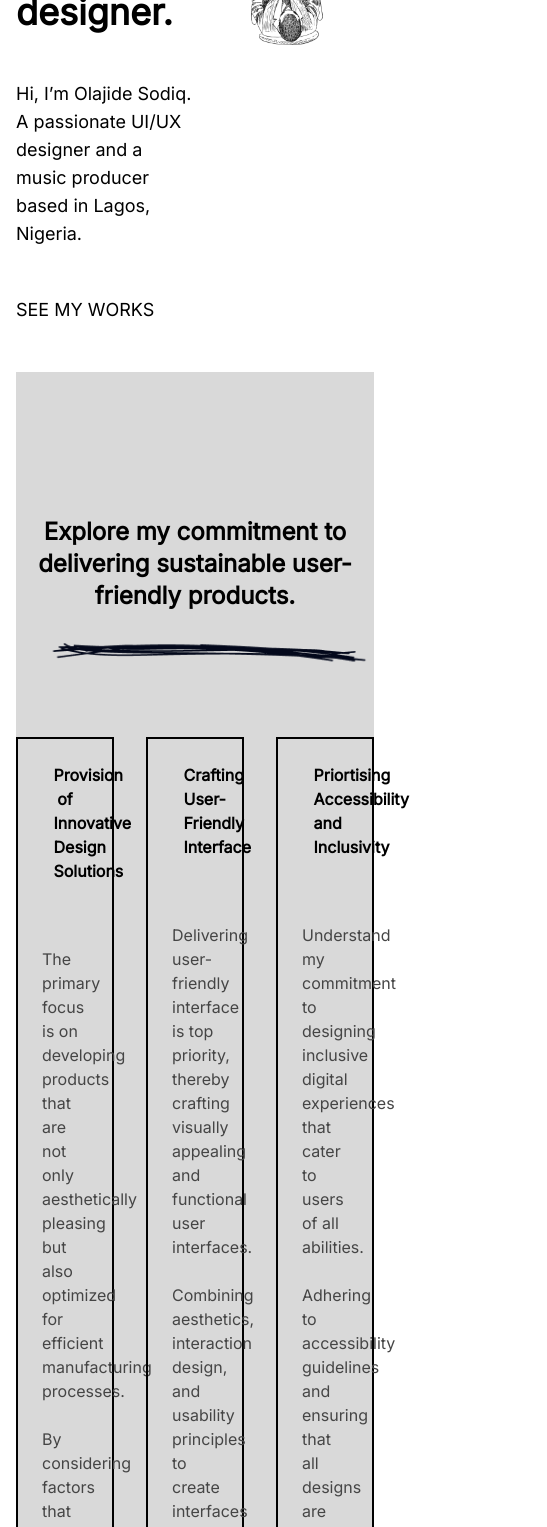
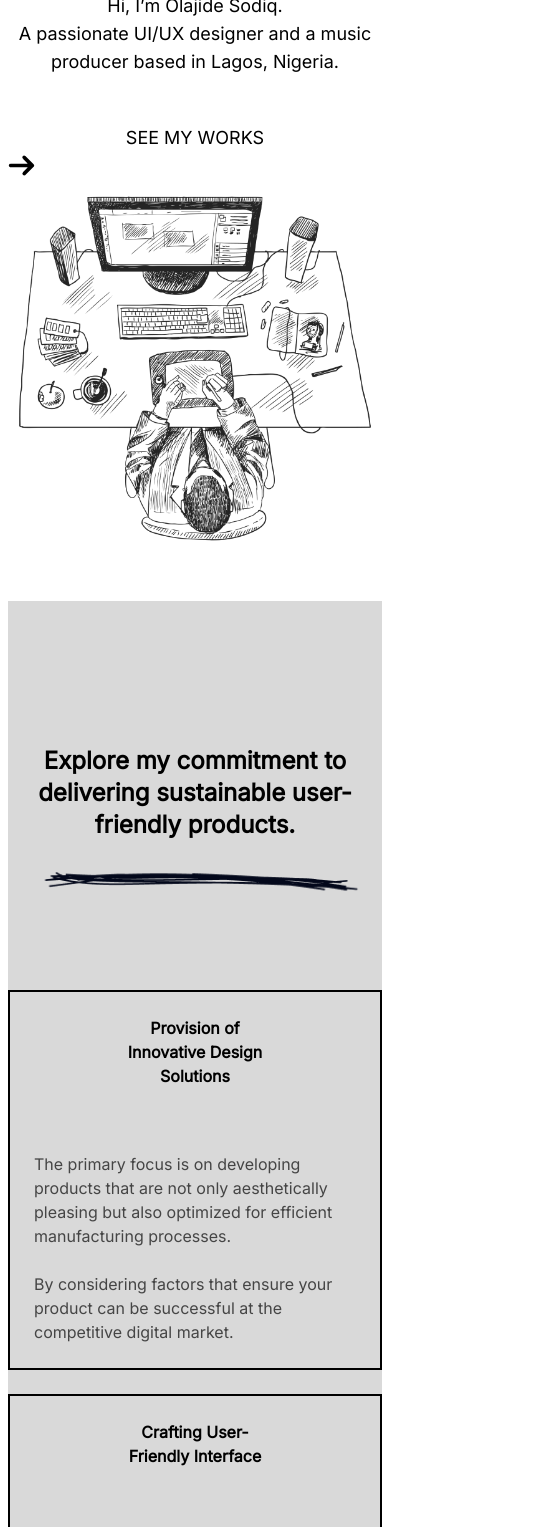
Before and after one commit to monyasau/abefe, a React (Vite) app: page / in a window 390 px wide. Shown: the part 220-1747 px from the top of the page, 547 px wide, since content can reach past the window. Built offline with nearby package versions, Linux system fonts and the light colour scheme.

Commit message:
perfecting mobile design

```diff
--- a/index.html
+++ b/index.html
@@ -9,7 +9,7 @@
     <meta name="viewport" content="width=device-width, initial-scale=1.0" />
     <title>Music and Product designer</title>
   </head>
-  <body style="font-family: 'Inter', sans-serif;" class="p-4 md:p-0">
+  <body style="font-family: 'Inter', sans-serif;" class="p-2 md:p-0">
     <div id="root"></div>
     <script type="module" src="/src/main.jsx"></script>
     <script type="module" src="/src/index.js"></script>
--- a/src/components/AboutSection.jsx
+++ b/src/components/AboutSection.jsx
@@ -24,7 +24,6 @@ export default function AboutSection() {
     },
   ];
 
-  console.log(sectionItems);
 
   return (
     <div className="  bg-[#D9D9D9]">
@@ -35,9 +34,9 @@ export default function AboutSection() {
         </h2>
         <img src={TitleUnderline} alt="" className="mx-auto max-w-sm" />
 
-        <div className="grid grid-cols-3 gap-8 pt-16">
+        <div className="md:grid grid-cols-3 gap-8 pt-16">
           {sectionItems.map((item, i) => (
-            <div key={i} className="border-2 border-black p-6">
+            <div key={i} className="border-2 my-6 md:my-0 border-black p-6">
               <h3 className="font-semibold max-w-[50%] text-center mx-auto mb-16">
                 {item.title}
               </h3>
--- a/src/components/FooterSection.jsx
+++ b/src/components/FooterSection.jsx
@@ -10,7 +10,7 @@ export default function FooterSection() {
   return (
     <>
       <div className="bg-[#222222] py-24">
-        <div className=" max-w-screen-xl mx-auto  grid grid-cols-2">
+        <div className=" max-w-screen-xl mx-auto  md:grid grid-cols-2">
           <div>
             <div className="pb-24">
               <h1 className=" text-white font-semibold text-3xl">
--- a/src/components/HeroSection.jsx
+++ b/src/components/HeroSection.jsx
@@ -1,8 +1,9 @@
 import HeroImage from "../assets/images/hero-photo.png";
+import arrowIcon from "../assets/images/black-arrow.png";
 
 export default function HeroSection() {
     return (
-        <section className="max-w-screen-xl mx-auto grid grid-cols-2 py-12">
+        <section className="max-w-screen-xl mx-auto md:grid text-center grid-cols-2 py-12">
             <div className="md:flex md:flex-col md:justify-center">
                 <h1 className="font-extrabold text-4xl md:max-w-sm">A creative product & music designer.</h1>
 
@@ -12,7 +13,7 @@ export default function HeroSection() {
                 </p>
 
                 <div>
-                    <a href="#" className="font-medium hover:underline text-lg">SEE MY WORKS</a>
+                    <a href="#" className="font-medium hover:underline text-lg">SEE MY WORKS <img src={arrowIcon} alt="" /></a>
                 </div>
             </div>
 
--- a/src/components/TopNav.jsx
+++ b/src/components/TopNav.jsx
@@ -1,8 +1,14 @@
 export default function TopNav() {
+  let dropdownIcon = document.getElementById("dropdownMenuToggleIcon");
+  let backdrop = document.getElementById("backdrop");
+  let defaultMenu = document.getElementById("defaultNav");
+  let smNavBar = document.getElementById("smallScreenNavBar");
+  let smNavCloseBtn = document.getElementById("closeSmNav")
+
 
   return (
     <>
-      <nav className="hidden md:block border-b">
+      <nav id="defaultNav" className="hidden md:block border-b">
         <div className="md:max-w-screen-xl mx-auto py-4 flex w-full justify-between">
           <div>
             <a href="/" className="text-xl font-bold">
@@ -42,11 +48,15 @@ export default function TopNav() {
               ThisIsAbefe
             </a>
           </div>
-      <div className="dropdown align-right md:hidden items-center flex">
+      <div  id="dropdownMenuToggleIcon" className=" dropdown align-right md:hidden items-center flex" onClick={() => {
+    backdrop.classList.remove("hidden");
+    smNavBar.classList.remove("hidden")
+    defaultMenu.classList.add("hidden");
+  }}>
         <a href="#" className="text-slate-600 font-bold mx-4">Menu</a>
 
 
-      <svg width="24" height="24" id="dropdownMenuToggleIcon" className="md:hidden">
+      <svg width="24" height="24" className="md:hidden">
           <path
             d="M12 6v.01M12 12v.01M12 18v.01M12 7a1 1 0 1 1 0-2 1 1 0 0 1 0 2Zm0 6a1 1 0 1 1 0-2 1 1 0 0 1 0 2Zm0 6a1 1 0 1 1 0-2 1 1 0 0 1 0 2Z"
             stroke="currentColor"
@@ -58,7 +68,7 @@ export default function TopNav() {
 
       <div
         id="smallScreenNavBar"
-        className="hidden fixed top-4 right-4 w-full max-w-xs bg-white rounded-lg shadow-lg p-6 text-base font-semibold text-slate-900 dark:bg-slate-800 dark:text-slate-400 dark:highlight-white/5"
+        className="hidden fixed z-50 top-4 right-4 w-full max-w-xs bg-white rounded-lg shadow-lg p-6 text-base font-semibold text-slate-900 dark:bg-slate-800 dark:text-slate-400 dark:highlight-white/5"
       >
         <div
           id="closeSmNav"
@@ -104,7 +114,7 @@ export default function TopNav() {
 
       <div
         id="backdrop"
-        className="hidden fixed inset-0 bg-black/20 backdrop-blur-sm dark:bg-slate-900/80"
+        className="hidden fixed inset-0 z-40 bg-black/20 backdrop-blur-sm dark:bg-slate-900/80"
       ></div>
 
     </>
--- a/src/index.js
+++ b/src/index.js
@@ -1,9 +1,9 @@
 
-    let dropdownIcon = document.getElementById("dropdownMenuToggleIcon");
-  let backdrop = document.getElementById("backdrop");
-  let defaultMenu = document.getElementById("rightNavSect");
-  let smNavBar = document.getElementById("smallScreenNavBar");
-  let smNavCloseBtn = document.getElementById("closeSmNav")
+  //   let dropdownIcon = document.getElementById("dropdownMenuToggleIcon");
+  // let backdrop = document.getElementById("backdrop");
+  // let defaultMenu = document.getElementById("rightNavSect");
+  // let smNavBar = document.getElementById("smallScreenNavBar");
+  // let smNavCloseBtn = document.getElementById("closeSmNav")
 
   dropdownIcon.addEventListener("click", () => {
     backdrop.classList.remove("hidden");
```
Also changed, not shown: src/assets/images/black-arrow.png (added).
